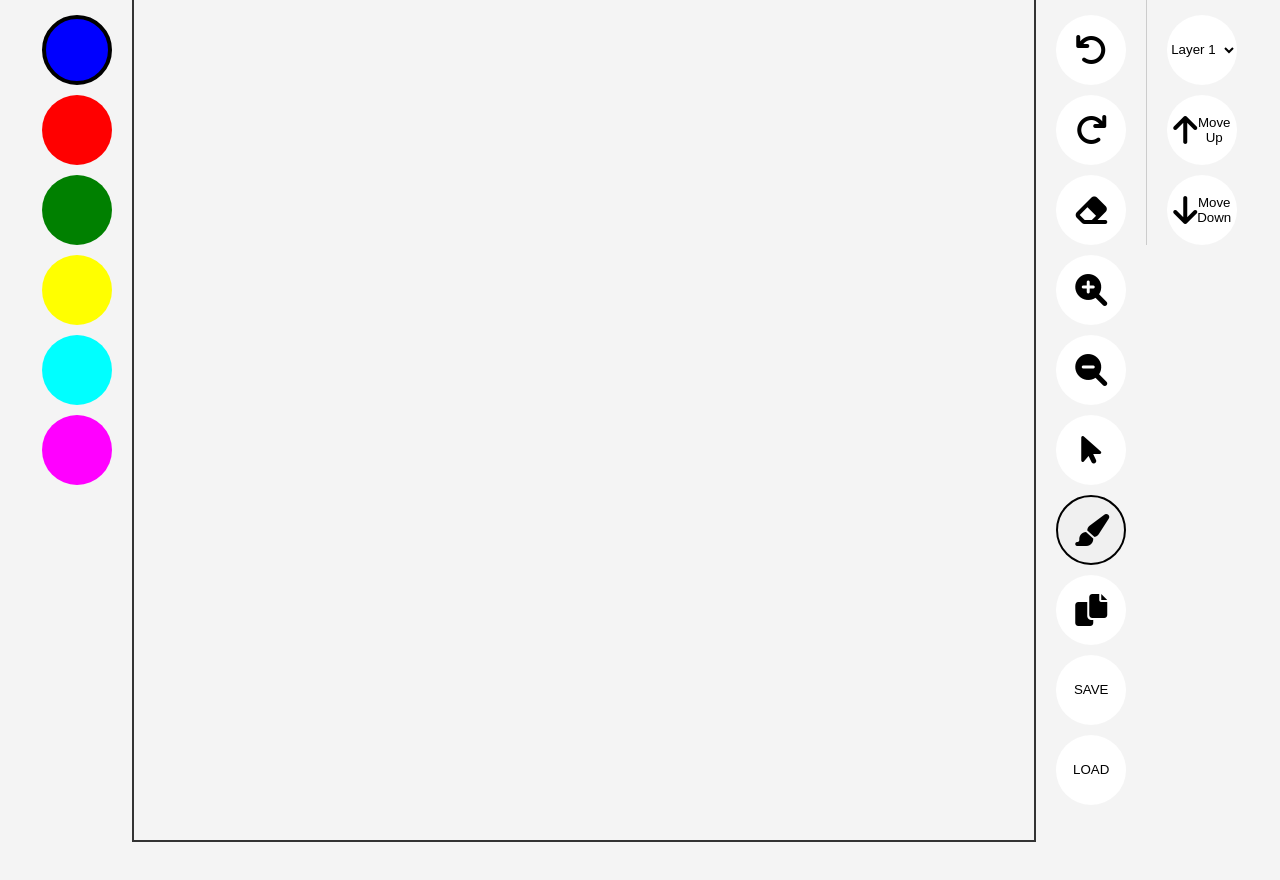
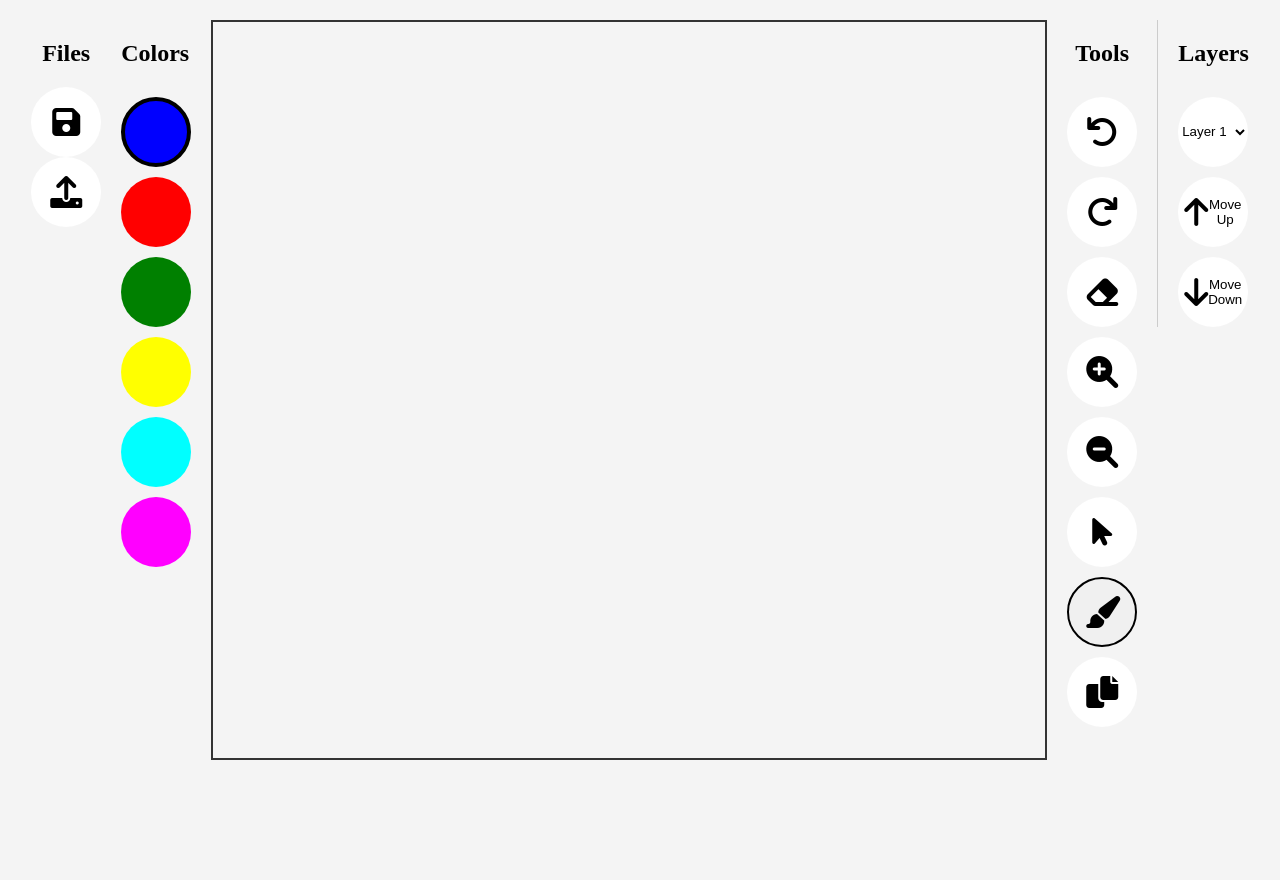
Before and after one commit to PouyaGhahramanian/triangle-paint-app, a website: page index.html in a window 1280 px wide. After the commit the page ends 800 px from the top, so only its background shows below. Drawn offline with Linux system fonts and the light colour scheme.

Commit message:
UI improvements. Todo: handle canvas size when resizing window.

```diff
--- a/app.js
+++ b/app.js
@@ -199,6 +199,20 @@
   mvMatrix = lookAt([0.0, 0.0, 1.0], [0.0, 0.0, 0.0], [0.0, 1.0, 0.0]);
 
   const canvas = document.getElementById('paintCanvas');
+
+  function resizeCanvas() {
+      // Set the canvas's internal resolution to match its display size
+      canvas.width = canvas.clientWidth;
+      canvas.height = canvas.clientHeight;
+  }
+
+  // Call the function once to set the initial size
+  resizeCanvas();
+
+  // Optionally, add an event listener to resize the canvas when the window is resized
+  window.addEventListener('resize', resizeCanvas);
+
+
   const gl = canvas.getContext('webgl');
   const ctx = canvas.getContext('2d');
   gl.enable(gl.DEPTH_TEST);
--- a/index.html
+++ b/index.html
@@ -12,6 +12,13 @@
 <body>
 
   <div class="container">
+    <div id="leftPanel" class="side-panel">
+      <div id="saveLoad" class="file-panel">
+        <h2>Files</h2>
+      <!-- Save and Load buttons with icons -->
+      <button id="saveButton" onclick="save()" class="tool-button"><i class="fas fa-save"></i></button>
+      <button id="loadButton" onclick="load()" class="tool-button"><i class="fas fa-upload"></i></button>
+    </div>
     <div id="colorPicker" class="side-panel">
         <h2>Colors</h2>
         <!-- Color buttons with icons -->
@@ -22,22 +29,20 @@
         <button onclick="changeColor([0.0, 1.0, 1.0, 1.0])" class="color-button cyan"></button>
         <button onclick="changeColor([1.0, 0.0, 1.0, 1.0])" class="color-button magenta"></button>
     </div>
-
+  </div>
     <canvas id="paintCanvas" width="900" height="900"></canvas>
 
     <div id="toolPicker" class="side-panel">
         <div class="tool-section">
             <h2>Tools</h2>
-            <button id = "undoBotton" onclick="undo()" class="tool-button"><i class="fas fa-undo"></i></button>
-            <button id = "redoBotton" onclick="redo()" class="tool-button"><i class="fas fa-redo"></i></button>
-            <button id = "eraseButton" onclick="eraseTrigger(); setActiveButton('eraseButton');" class="tool-button"><i class="fas fa-eraser"></i></button>
-            <button id = "zoomInButton" onclick="zoomTrigger(); setActiveButton('zoomInButton');" class="tool-button"><i class="fas fa-search-plus"></i></button>
-            <button id = "ZoomOutBotton" onclick="zoomTriggerOff()" class="tool-button"><i class="fas fa-search-minus"></i></button>
-            <button id = "selectButton" onclick="selectButtonHandler()" class="tool-button"><i class="fas fa-mouse-pointer"></i></button>
-            <button id = "brushButton" onclick="continueDrawing(); setActiveButton('brushButton');" class="tool-button active"><i class="fas fa-paint-brush"></i></button>
-            <button id = "copyButton" onclick="copyRectangleArea()" class="tool-button"><i class="fas fa-copy"></i></button>
-      			<button id = "saveButton" onclick="save()" class="tool-button"></i>SAVE</button>
-      			<button id = "loadButton" onclick="load()" class="tool-button"></i>LOAD</button>
+            <button id="undoBotton" onclick="undo()" class="tool-button"><i class="fas fa-undo"></i></button>
+            <button id="redoBotton" onclick="redo()" class="tool-button"><i class="fas fa-redo"></i></button>
+            <button id="eraseButton" onclick="eraseTrigger(); setActiveButton('eraseButton');" class="tool-button"><i class="fas fa-eraser"></i></button>
+            <button id="zoomInButton" onclick="zoomTrigger(); setActiveButton('zoomInButton');" class="tool-button"><i class="fas fa-search-plus"></i></button>
+            <button id="ZoomOutBotton" onclick="zoomTriggerOff()" class="tool-button"><i class="fas fa-search-minus"></i></button>
+            <button id="selectButton" onclick="selectButtonHandler()" class="tool-button"><i class="fas fa-mouse-pointer"></i></button>
+            <button id="brushButton" onclick="continueDrawing(); setActiveButton('brushButton');" class="tool-button active"><i class="fas fa-paint-brush"></i></button>
+            <button id="copyButton" onclick="copyRectangleArea()" class="tool-button"><i class="fas fa-copy"></i></button>
         </div>
 
         <!-- Layer Management UI -->
--- a/styles.css
+++ b/styles.css
@@ -1,11 +1,10 @@
-/* Styles for the entire body of the page */
 body {
     margin: 0;
     height: 100vh;
     display: flex;
     flex-direction: column;
     align-items: center;
-    justify-content: center; /* Center content vertically */
+    justify-content: flex-start; /* Center content vertically */
     background-color: #f4f4f4; /* Optional: Set a background color for the entire page */
 }
 
@@ -13,6 +12,9 @@ body {
 #paintCanvas {
     border: 2px solid #333; /* Set a 2px solid border with a color of your choice */
     margin-bottom: 20px; /* Optional: Add some space between the canvas and the color picker */
+    width: 65vw;  /* 100% of the viewport width */
+    height: 92vh; /* 100% of the viewport height */
+    display: block; /* To remove any default margins or padding */
 }
 
 /* Center the buttons in the color picker */
```
